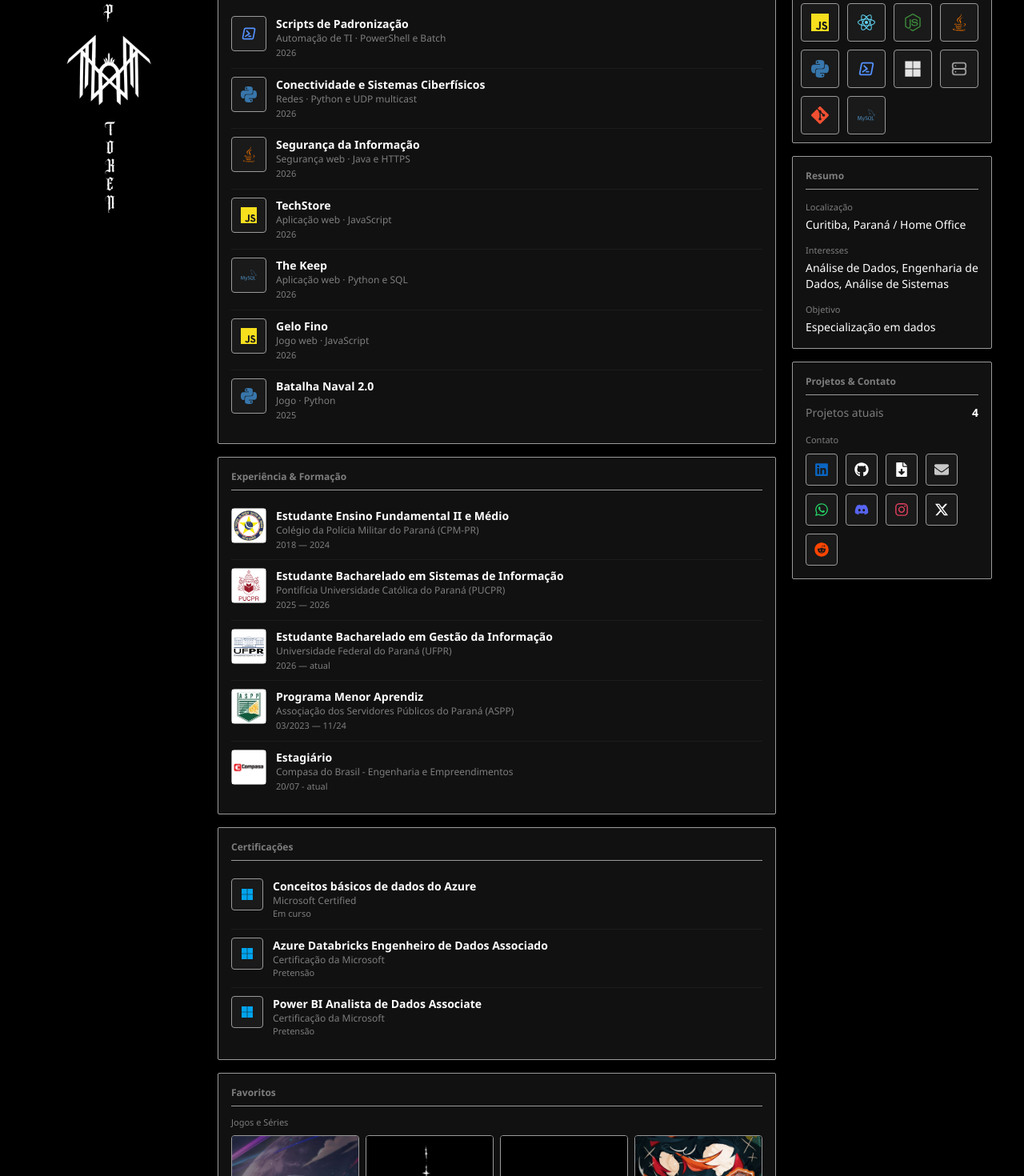
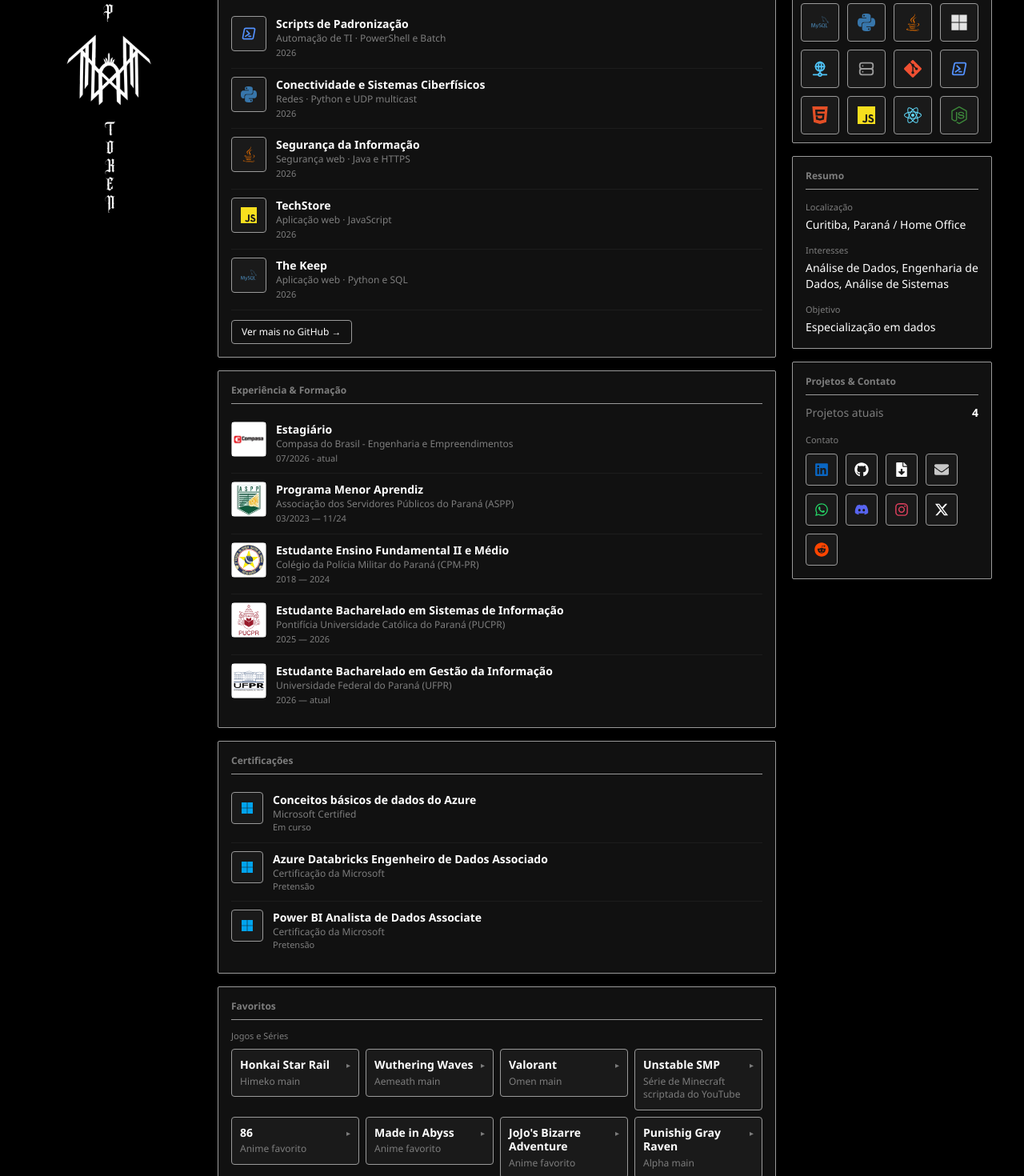
Before and after one commit to EmidioAF/portfolio, a React (Vite) app: page / in a window 1280 px wide. Shown: the part 220-1690 px from the top of the page at 80% size. Built offline with nearby package versions, Linux system fonts and the light colour scheme.

Commit message:
alterações novas

```diff
--- a/src/components/Experience.jsx
+++ b/src/components/Experience.jsx
@@ -1,12 +1,30 @@
-import { useState } from "react";
 import { motion, AnimatePresence } from "framer-motion";
 import cpmprLogo from "../assets/logos/cpmpr.png";
 import pucprLogo from "../assets/logos/pucpr.png";
 import ufprLogo from "../assets/logos/ufpr.png";
 import asppLogo from "../assets/logos/aspp.png";
 import compasaLogo from "../assets/logos/compasa.png";
+import usePopover from "../hooks/usePopover";
 
 const items = [
+    {
+    logo: "CP",
+    logoImg: compasaLogo,
+    title: "Estagiário",
+    role: "Compasa do Brasil - Engenharia e Empreendimentos",
+    dates: "07/2026 - atual",
+    summary:
+      "Atuo como suporte N1 e N2, configuração de computadores, Active Directory e Microsoft 365. Desenvolvo também automações em PowerShell e batch."
+  },
+  {
+    logo: "TS",
+    logoImg: asppLogo,
+    title: "Programa Menor Aprendiz",
+    role: "Associação dos Servidores Públicos do Paraná (ASPP)",
+    dates: "03/2023 — 11/24",
+    summary:
+      "Desempenhei funções administrativas e de suporte. Adquiri experiência prática em rotinas de escritório, organização de documentos, suporte N1 e N2 e reparos/ajustes em máquinas.",
+  },
   {
     logo: "EM",
     logoImg: cpmprLogo,
@@ -33,34 +51,15 @@
     dates: "2026 — atual",
     summary:
       "Estou adquirindo conhecimentos em gestão e tecnologias da informação, bancos de dados, otimização de processos e programação voltada para gerir/controlar fluxos.",
-  },
-  {
-    logo: "TS",
-    logoImg: asppLogo,
-    title: "Programa Menor Aprendiz",
-    role: "Assoçiação dos Servidores Públicos do Paraná (ASPP)",
-    dates: "03/2023 — 11/24",
-    summary:
-      "Desempenhei funções administrativas e de suporte. Adquiri experiência prática em rotinas de escritório, organização de documentos, suporte N1 e N2 e reparos/ajustes em máquinas.",
-  },
-  {
-    logo: "CP",
-    logoImg: compasaLogo,
-    title: "Estagiário",
-    role: "Compasa do Brasil - Engenharia e Empreendimentos",
-    dates: "20/07 - atual",
-    summary:
-      "Atuo como suporte N1 e N2, configuração de computadores, Active Directory e Microsoft 365. Desenvolvo também automações em PowerShell e batch."
-  },
+  }
 ]
 
 function ExpItem({ item }) {
-  const [open, setOpen] = useState(false);
+  const [open, bind] = usePopover();
   return (
     <div
-      className="relative flex gap-3 py-2.5 border-b border-white/5 last:border-none"
-      onMouseEnter={() => setOpen(true)}
-      onMouseLeave={() => setOpen(false)}
+      {...bind}
+      className="relative flex gap-3 py-2.5 border-b border-white/5 last:border-none outline-none"
     >
       <div className="w-11 h-11 shrink-0 rounded bg-panel2 border border-line flex items-center justify-center text-xs font-bold text-white hover:border-white transition-colors">
         {item.logoImg ? (
--- a/src/components/Favorites.jsx
+++ b/src/components/Favorites.jsx
@@ -1,4 +1,5 @@
-import { motion } from "framer-motion";
+import { useState } from "react";
+import { motion, AnimatePresence } from "framer-motion";
 import hsrLogo from "../assets/favorites/hsr.png";
 import wuwaLogo from "../assets/favorites/wuwa.png";
 import valorantLogo from "../assets/favorites/val.png";
@@ -40,29 +41,60 @@
 ];
 
 function Card({ item }) {
+  const [hovered, setHovered] = useState(false); // só mouse
+  const [pinned, setPinned] = useState(false); // clique/toque
+  const open = hovered || pinned;
+
+  const toggle = () => {
+    if (pinned) {
+      setPinned(false);
+      setHovered(false); // recolhe mesmo com o mouse em cima
+    } else {
+      setPinned(true);
+    }
+  };
+
   return (
-    <motion.div
-      whileHover={{ scale: 1.06, zIndex: 10 }}
-      transition={{ duration: 0.25 }}
-      className="relative aspect-[2/3] rounded overflow-hidden bg-panel2 border border-line cursor-default origin-center"
+    <button
+      type="button"
+      aria-expanded={open}
+      onClick={toggle}
+      onPointerEnter={(e) => e.pointerType === "mouse" && setHovered(true)}
+      onPointerLeave={(e) => e.pointerType === "mouse" && setHovered(false)}
+      className="text-left rounded overflow-hidden bg-panel2 border border-line hover:border-white focus-visible:border-white outline-none transition-colors"
     >
-      {item.cover ? (
-        <img src={item.cover} alt={item.title} className="w-full h-full object-cover" />
-      ) : (
-        <div className="w-full h-full flex items-center justify-center text-dim text-xs text-center px-2">
-          {item.title}
+      <div className="flex items-start gap-2 p-2.5">
+        <div className="min-w-0 flex-1">
+          <b className="text-white text-sm block leading-tight">{item.title}</b>
+          <div className="text-xs text-dim mt-1 leading-snug">{item.note}</div>
         </div>
-      )}
-      <motion.div
-        initial={{ opacity: 0, y: 8 }}
-        whileHover={{ opacity: 1, y: 0 }}
-        transition={{ duration: 0.2 }}
-        className="absolute inset-0 bottom-0 bg-black/85 p-3"
-      >
-        <b className="text-white text-sm block leading-tight">{item.title}</b>
-        <div className="text-xs text-dim mt-1 leading-snug">{item.note}</div>
-      </motion.div>
-    </motion.div>
+        <motion.span
+          animate={{ rotate: open ? 90 : 0 }}
+          transition={{ duration: 0.2 }}
+          className="text-[10px] text-dim mt-0.5"
+        >
+          ▸
+        </motion.span>
+      </div>
+      <AnimatePresence initial={false}>
+        {open && item.cover && (
+          <motion.div
+            initial={{ opacity: 0, height: 0 }}
+            animate={{ opacity: 1, height: "auto" }}
+            exit={{ opacity: 0, height: 0 }}
+            transition={{ duration: 0.25 }}
+            className="overflow-hidden"
+          >
+            <img
+              src={item.cover}
+              alt={item.title}
+              loading="lazy"
+              className="w-full aspect-[2/3] object-cover"
+            />
+          </motion.div>
+        )}
+      </AnimatePresence>
+    </button>
   );
 }
 
@@ -70,7 +102,7 @@
   return (
     <div className="mb-4 last:mb-0">
       <div className="text-[11px] text-dim mb-2">{label}</div>
-      <div className="grid grid-cols-4 gap-2">
+      <div className="grid grid-cols-2 sm:grid-cols-4 gap-2 items-start">
         {items.map((it) => (
           <Card key={it.title} item={it} />
         ))}
--- a/src/components/Projects.jsx
+++ b/src/components/Projects.jsx
@@ -1,9 +1,9 @@
-import { useState } from "react";
 import { motion, AnimatePresence } from "framer-motion";
 import { SiJavascript, SiPython } from "react-icons/si";
 import { FaJava } from "react-icons/fa";
 import { TbBrandPowershell } from "react-icons/tb";
 import { SiMysql } from "react-icons/si";
+import usePopover from "../hooks/usePopover";
 
 const items = [
   {
@@ -13,7 +13,7 @@
     role: "Automação de TI · PowerShell e Batch",
     dates: "2026",
     summary:
-      "Scripts para apoiar a preparação e padronização de computadores Windows, incluindo configuração de energia e uma rotina em batch relacionada a serial e domínio. Repositório privado: a implementação não está disponível publicamente.",
+      "Automatizei a preparação e padronização de computadores Windows, reduzindo o tempo e o trabalho manual da configuração.",
     link: "",
   },
   {
@@ -79,13 +79,12 @@
 ];
 
 function ProjectItem({ item }) {
-  const [open, setOpen] = useState(false);
+  const [open, bind] = usePopover();
   const Icon = item.icon;
   return (
     <div
-      className="relative flex gap-3 py-2.5 border-b border-white/5 last:border-none"
-      onMouseEnter={() => setOpen(true)}
-      onMouseLeave={() => setOpen(false)}
+      {...bind}
+      className="relative flex gap-3 py-2.5 border-b border-white/5 last:border-none outline-none"
     >
       <div className="w-11 h-11 shrink-0 rounded bg-panel2 border border-line flex items-center justify-center hover:border-white transition-colors">
         <Icon size={20} color={item.iconColor} />
@@ -96,6 +95,7 @@
             href={item.link}
             target="_blank"
             rel="noreferrer"
+            onClick={(e) => e.stopPropagation()}
             className="text-white text-sm font-bold block hover:underline"
           >
             {item.title}
@@ -123,15 +123,26 @@
   );
 }
 
+const VISIBLE = 5; // quantos projetos aparecem antes do "Ver mais"
+const GITHUB = "https://github.com/EmidioAF?tab=repositories";
+
 export default function Projects() {
   return (
     <div className="bg-panel border border-line rounded-sm p-4 mb-4">
       <h3 className="text-xs text-dim font-semibold border-b border-line pb-2 mb-3">
         Projetos
       </h3>
-      {items.map((it, i) => (
+      {items.slice(0, VISIBLE).map((it, i) => (
         <ProjectItem key={i} item={it} />
       ))}
+      <a
+        href={GITHUB}
+        target="_blank"
+        rel="noreferrer"
+        className="inline-block mt-3 text-xs text-white border border-line rounded px-3 py-1.5 hover:bg-white hover:text-black transition-colors"
+      >
+        Ver mais no GitHub →
+      </a>
     </div>
   );
 }
--- a/src/components/TechStack.jsx
+++ b/src/components/TechStack.jsx
@@ -1,30 +1,31 @@
-import { useState } from "react";
 import { motion, AnimatePresence } from "framer-motion";
-import { SiJavascript, SiReact, SiNodedotjs, SiGit, SiMysql, SiPython, } from "react-icons/si";
+import { SiJavascript, SiReact, SiNodedotjs, SiGit, SiMysql, SiPython, SiHtml5 } from "react-icons/si";
 import { FaJava, FaMicrosoft } from "react-icons/fa";
-import { TbBrandPowershell, TbServer } from "react-icons/tb";
+import { TbBrandPowershell, TbServer, TbNetwork } from "react-icons/tb";
+import usePopover from "../hooks/usePopover";
 
 const techs = [
+  { name: "SQL", icon: SiMysql, color: "#4479a1", level: 2},
+  { name: "Python", icon: SiPython, color: "#3776ab", level: 2 },
+  { name: "Java", icon: FaJava, color: "#e76f00", level: 2 },
+  { name: "Microsoft 365", icon: FaMicrosoft, color: "#e3e3e3", level: 2 },
+  { name: "Redes", icon: TbNetwork, color: "#4fc3f7", level: 2 },
+  { name: "Windows Servers", icon: TbServer, color: "#9a9a9a", level: 1 },
+  { name: "Git", icon: SiGit, color: "#f05032", level: 2 },
+  { name: "PowerShell", icon: TbBrandPowershell, color: "#5391fe", level: 1 },
+  { name: "HTML/CSS", icon: SiHtml5, color: "#e34f26", level: 2 },
   { name: "JavaScript", icon: SiJavascript, color: "#f7df1e", level: 2 },
   { name: "React", icon: SiReact, color: "#61dafb", level: 1 },
   { name: "Node.js", icon: SiNodedotjs, color: "#3c873a", level: 1 },
-  { name: "Java", icon: FaJava, color: "#e76f00", level: 2 },
-  { name: "Python", icon: SiPython, color: "#3776ab", level: 2 },
-  { name: "PowerShell", icon: TbBrandPowershell, color: "#5391fe", level: 2 },
-  { name: "Microsoft 365", icon: FaMicrosoft, color: "#e3e3e3", level: 2 },
-  { name: "Servidores", icon: TbServer, color: "#9a9a9a", level: 1 },
-  { name: "Git", icon: SiGit, color: "#f05032", level: 2 },
-  { name: "SQL", icon: SiMysql, color: "#4479a1", level: 2},
 ];
 
 function Pill({ tech }) {
-  const [open, setOpen] = useState(false);
+  const [open, bind] = usePopover();
   const Icon = tech.icon;
   return (
     <div
-      className="relative w-12 h-12 rounded bg-panel2 border border-line flex items-center justify-center hover:border-white hover:scale-105 transition-all cursor-default"
-      onMouseEnter={() => setOpen(true)}
-      onMouseLeave={() => setOpen(false)}
+      {...bind}
+      className="relative w-12 h-12 rounded bg-panel2 border border-line flex items-center justify-center hover:border-white hover:scale-105 transition-all cursor-default outline-none focus-visible:border-white"
     >
       <Icon size={22} color={tech.color} />
       <AnimatePresence>
--- /dev/null
+++ b/src/hooks/usePopover.js
@@ -0,0 +1,46 @@
+import { useEffect, useRef, useState } from "react";
+
+// Popover que abre com hover (mouse) e com toque/clique (celular).
+// Fecha ao tocar fora ou ao tocar de novo.
+export default function usePopover() {
+  const [open, setOpen] = useState(false);
+  const ref = useRef(null);
+  const lastType = useRef("mouse");
+
+  useEffect(() => {
+    if (!open) return;
+    const close = (e) => {
+      if (ref.current && !ref.current.contains(e.target)) setOpen(false);
+    };
+    document.addEventListener("pointerdown", close);
+    return () => document.removeEventListener("pointerdown", close);
+  }, [open]);
+
+  const bind = {
+    ref,
+    tabIndex: 0,
+    onPointerDown: (e) => {
+      lastType.current = e.pointerType;
+    },
+    onPointerEnter: (e) => e.pointerType === "mouse" && setOpen(true),
+    onPointerLeave: (e) => e.pointerType === "mouse" && setOpen(false),
+    onFocus: () => lastType.current === "mouse" && setOpen(true),
+    onBlur: (e) => {
+      if (!e.currentTarget.contains(e.relatedTarget)) setOpen(false);
+    },
+    // toque (ou teclado): alterna; mouse já é tratado pelo hover
+    onClick: () => {
+      if (lastType.current !== "mouse") setOpen((o) => !o);
+    },
+    onKeyDown: (e) => {
+      if (e.target === e.currentTarget && (e.key === "Enter" || e.key === " ")) {
+        e.preventDefault();
+        lastType.current = "key";
+        setOpen((o) => !o);
+      }
+      if (e.key === "Escape") setOpen(false);
+    },
+  };
+
+  return [open, bind];
+}
```
Also changed, not shown: src/components/Header.jsx (+31 -18 lines), src/components/Stats.jsx (+11 -3 lines).
